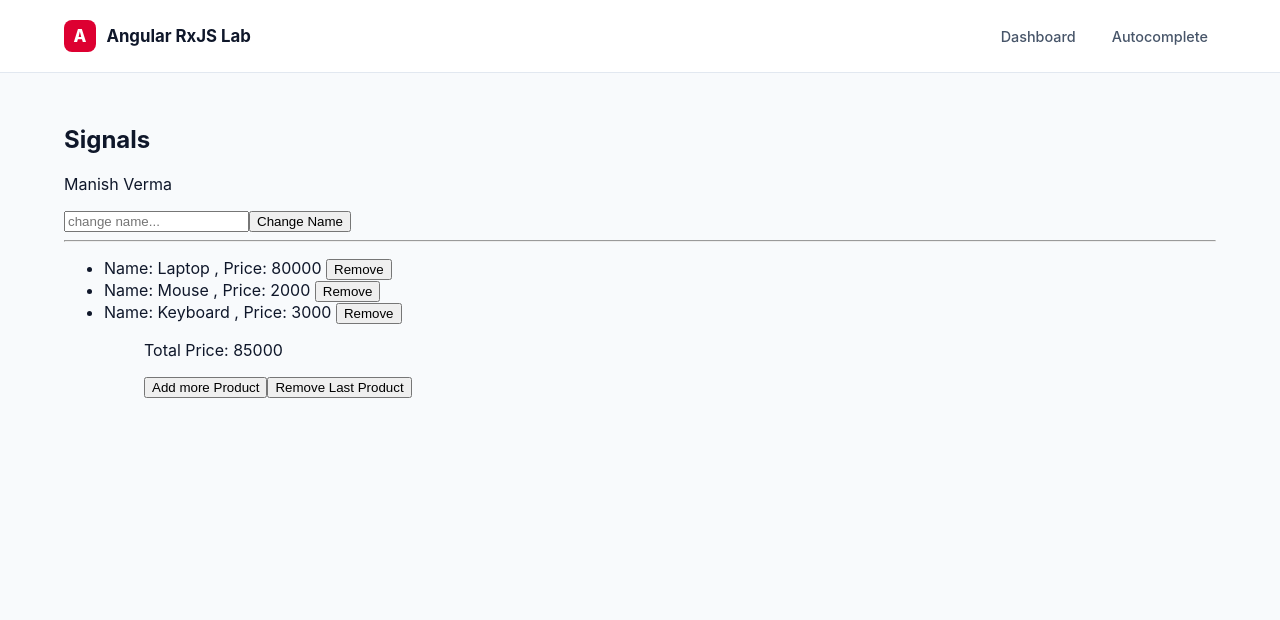
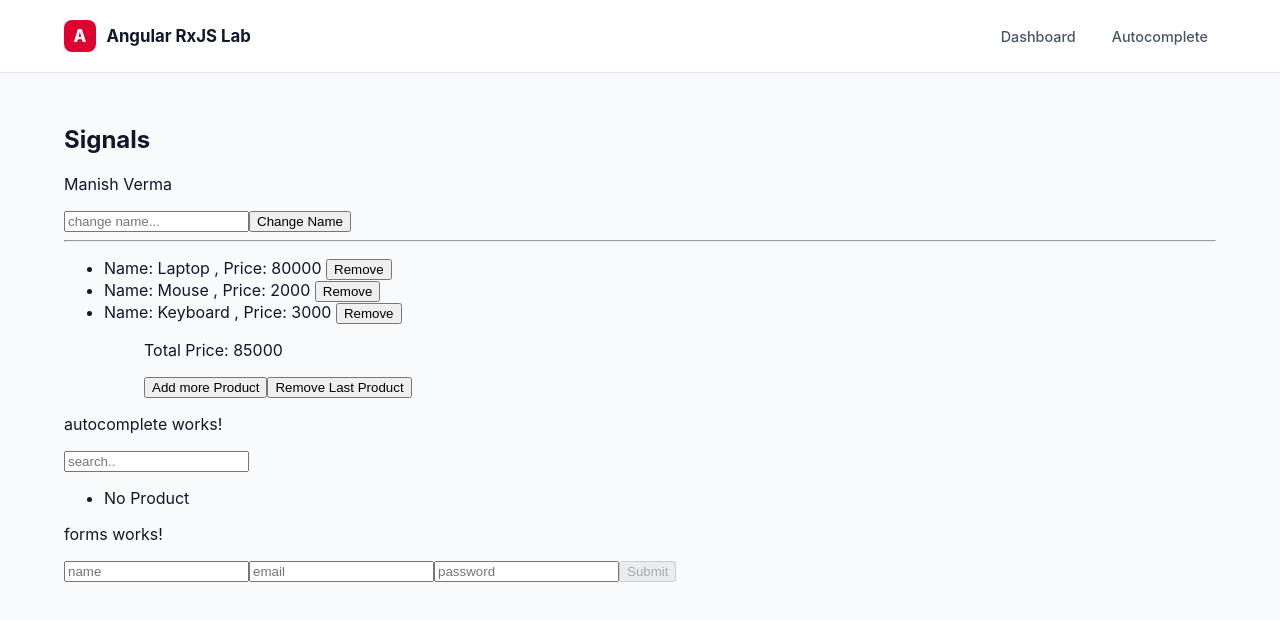
Before and after one commit to mkv-mkverma/Angular-22-machine-coding, an Angular app: page /signals in a window 1280 px wide. Shown: the top 620 px of the page. Built offline with nearby package versions, Linux system fonts and the light colour scheme.

Commit message:
signal autocomplet

```diff
--- /dev/null
+++ b/src/app/playground/signals/autocomplete/autocomplete.html
@@ -0,0 +1,14 @@
+<p>autocomplete works!</p>
+<input type="text" placeholder="search.." [formField]="searchForm" />
+
+@if (isloading()) {
+  <p>Loading...</p>
+} @else {
+  <ul>
+    @for (product of products(); track product.id) {
+      <li>{{ product.title }}</li>
+    } @empty {
+      <li>No Product</li>
+    }
+  </ul>
+}
--- /dev/null
+++ b/src/app/playground/signals/autocomplete/autocomplete.ts
@@ -0,0 +1,64 @@
+import { HttpClient } from '@angular/common/http';
+import { Component, inject, signal } from '@angular/core';
+import { toObservable, toSignal } from '@angular/core/rxjs-interop';
+import { form, minLength, pattern, required, FormField } from '@angular/forms/signals';
+import {
+  catchError,
+  debounceTime,
+  distinctUntilChanged,
+  finalize,
+  map,
+  Observable,
+  of,
+  switchMap,
+} from 'rxjs';
+
+export interface IProducts {
+  id: number;
+  title: string;
+}
+
+export interface APIResponse {
+  products: IProducts[];
+}
+
+@Component({
+  selector: 'app-autocomplete',
+  imports: [FormField],
+  templateUrl: './autocomplete.html',
+  styleUrl: './autocomplete.scss',
+})
+export class Autocomplete {
+  private readonly http = inject(HttpClient);
+  search = signal<string>('');
+  isloading = signal<boolean>(false);
+  searchForm = form(this.search, (schema) => {
+    required(schema);
+    minLength(schema, 2);
+    pattern(schema, /^[A-Za-z ]+$/);
+  });
+
+  products$ = toObservable(this.search).pipe(
+    debounceTime(300),
+    distinctUntilChanged(),
+    map((search) => search.trim()),
+    switchMap((search) => {
+      if (!search) {
+        this.isloading.set(false);
+        return of([]);
+      }
+      this.isloading.set(true);
+      return this.getProducts(search).pipe(
+        map((res) => res.products),
+        catchError(() => of([])),
+        finalize(() => this.isloading.set(false)),
+      );
+    }),
+  );
+
+  products = toSignal(this.products$, { initialValue: [] });
+
+  getProducts(searchText: string): Observable<APIResponse> {
+    return this.http.get<APIResponse>(`https://dummyjson.com/products/search?q=${searchText}`);
+  }
+}
--- /dev/null
+++ b/src/app/playground/signals/forms/forms.html
@@ -0,0 +1,7 @@
+<p>forms works!</p>
+<form (submit)="onSubmit($event)">
+  <input type="text" placeholder="name" [formField]="employeeForm.name" />
+  <input type="email" placeholder="email" [formField]="employeeForm.email" />
+  <input type="password" placeholder="password" [formField]="employeeForm.password" />
+  <button type="submit" [disabled]="!employeeForm().valid()">Submit</button>
+</form>
--- /dev/null
+++ b/src/app/playground/signals/forms/forms.ts
@@ -0,0 +1,49 @@
+import { Component, signal } from '@angular/core';
+import { email, form, FormField, minLength, pattern, required } from '@angular/forms/signals';
+
+export interface IEmployee {
+  name: string;
+  email: string;
+  password: string;
+}
+
+@Component({
+  selector: 'app-forms',
+  imports: [FormField],
+  templateUrl: './forms.html',
+  styleUrl: './forms.scss',
+})
+export class Forms {
+  employee = signal<IEmployee>({
+    name: '',
+    email: '',
+    password: '',
+  });
+
+  employeeForm = form(this.employee, (schema) => {
+    required(schema.name);
+    required(schema.email);
+    required(schema.password);
+    minLength(schema.name, 2);
+    email(schema.email);
+    pattern(schema.password, /^[A-Za-z ]+$/);
+  });
+
+  onSubmit(e: SubmitEvent) {
+    e.preventDefault();
+    if (!this.employeeForm().valid()) return;
+
+    console.log(this.employeeForm());
+    console.log(this.employee());
+
+    this.reset();
+  }
+
+  reset() {
+    this.employee.set({
+      name: '',
+      email: '',
+      password: '',
+    });
+  }
+}
--- a/src/app/playground/signals/signals.html
+++ b/src/app/playground/signals/signals.html
@@ -17,3 +17,6 @@
     <button (click)="handleRemoveProduct()">Remove Last Product</button>
   </ul>
 </ul>
+
+<app-autocomplete />
+<app-forms />
--- a/src/app/playground/signals/signals.ts
+++ b/src/app/playground/signals/signals.ts
@@ -1,9 +1,11 @@
 import { Component, computed, effect, signal } from '@angular/core';
 import { FormControl, ReactiveFormsModule } from '@angular/forms';
+import { Autocomplete } from './autocomplete/autocomplete';
+import { Forms } from './forms/forms';
 
 @Component({
   selector: 'app-signals',
-  imports: [ReactiveFormsModule],
+  imports: [ReactiveFormsModule, Autocomplete, Forms],
   templateUrl: './signals.html',
   styleUrl: './signals.scss',
 })
```
Also changed, not shown: src/app/playground/signals/autocomplete/autocomplete.scss (added), src/app/playground/signals/forms/forms.scss (added), 2 other files (tests, documents, lock files or other folders).
